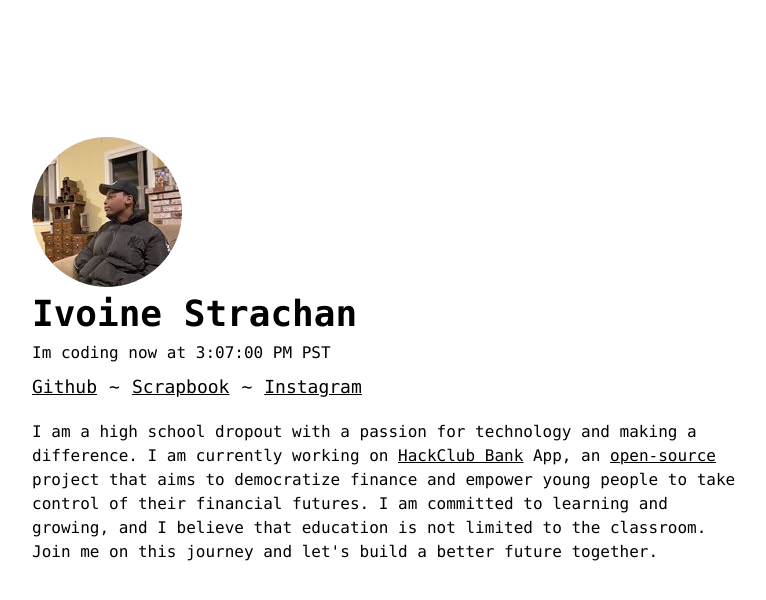
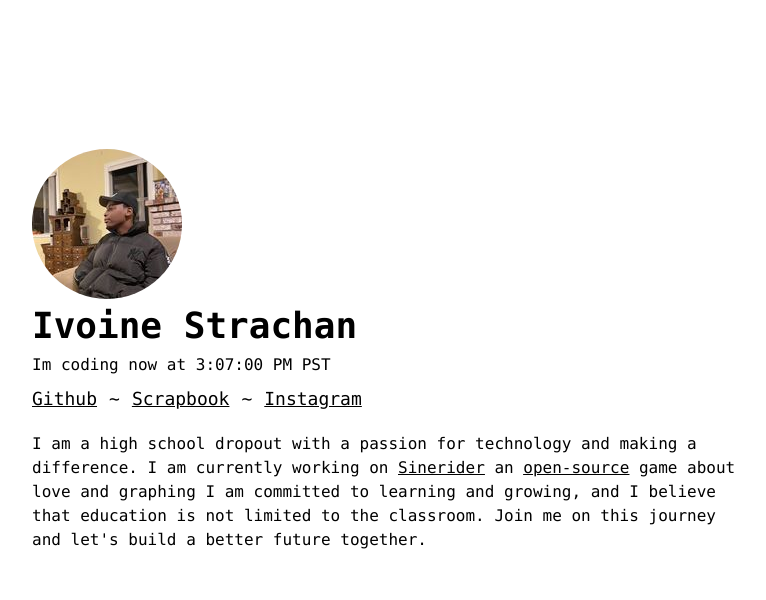
Before and after one commit to ivoinestrachan/mysite, a Next.js app: page / in a window 1280 px wide. Shown: the top 600 px of the page, without its empty margins (256-1022 px from the left). Built offline with nearby package versions, Linux system fonts and the light colour scheme.

Commit message:
edit some text

```diff
--- a/pages/index.tsx
+++ b/pages/index.tsx
@@ -64,14 +64,13 @@ const Home: NextPage = () => {
           I am a high school dropout with a passion for technology and making a
           difference. I am currently working on{" "}
           <span className="underline">
-            <a href="https://hackclub.com/bank/">HackClub Bank</a>
+            <a href="https://sinerider.com/">Sinerider</a>
           </span>{" "}
-          App, an {}
+           an {}
           <span className="underline">
-            <a href="https://github.com/hackclub/bankapp">open-source</a>
+            <a href="https://github.com/hackclub/sinerider">open-source</a>
           </span>{" "}
-          project that aims to democratize finance and empower young people to
-          take control of their financial futures. I am committed to learning
+          game about love and graphing I am committed to learning
           and growing, and I believe that education is not limited to the
           classroom. Join me on this journey and let's build a better future
           together.
```
